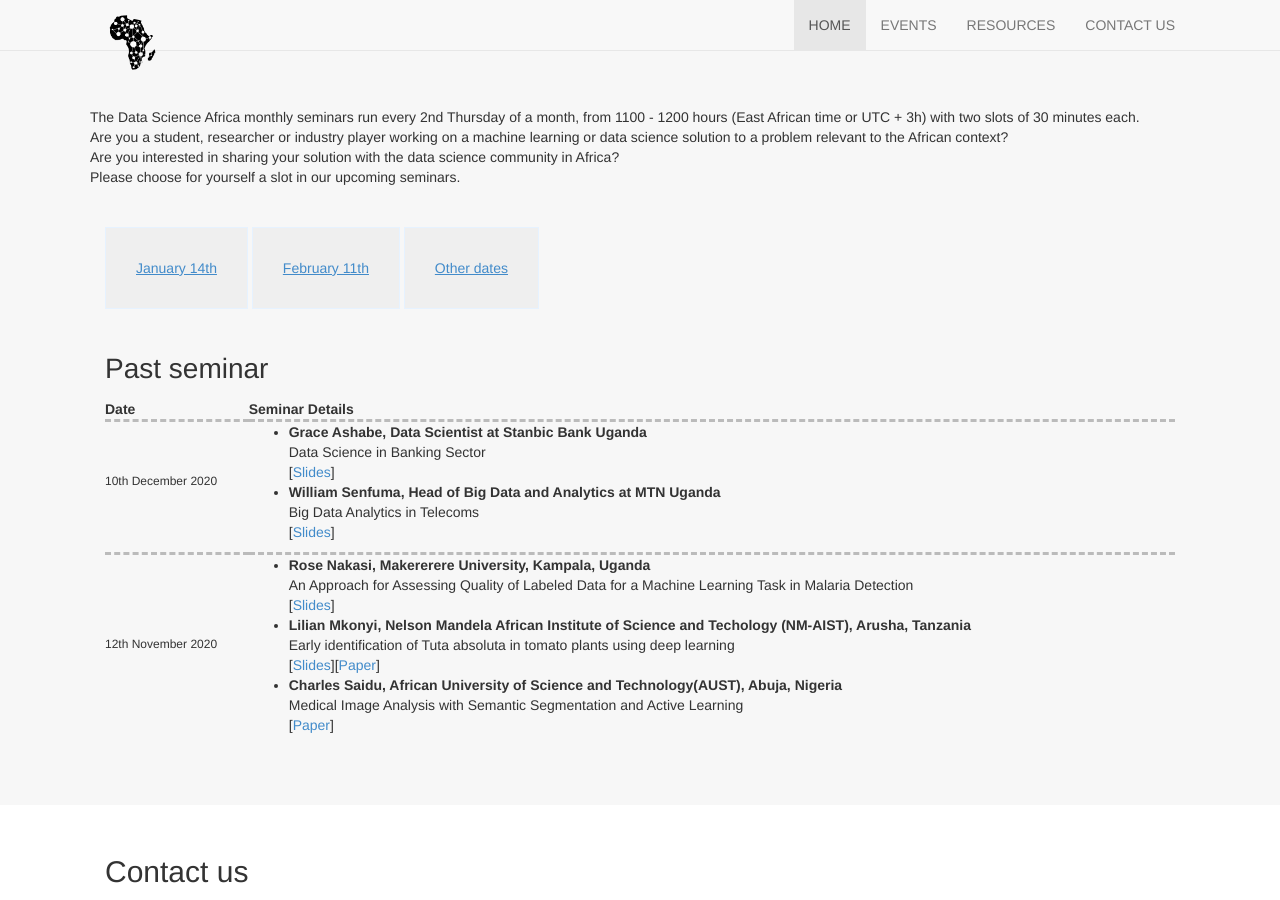
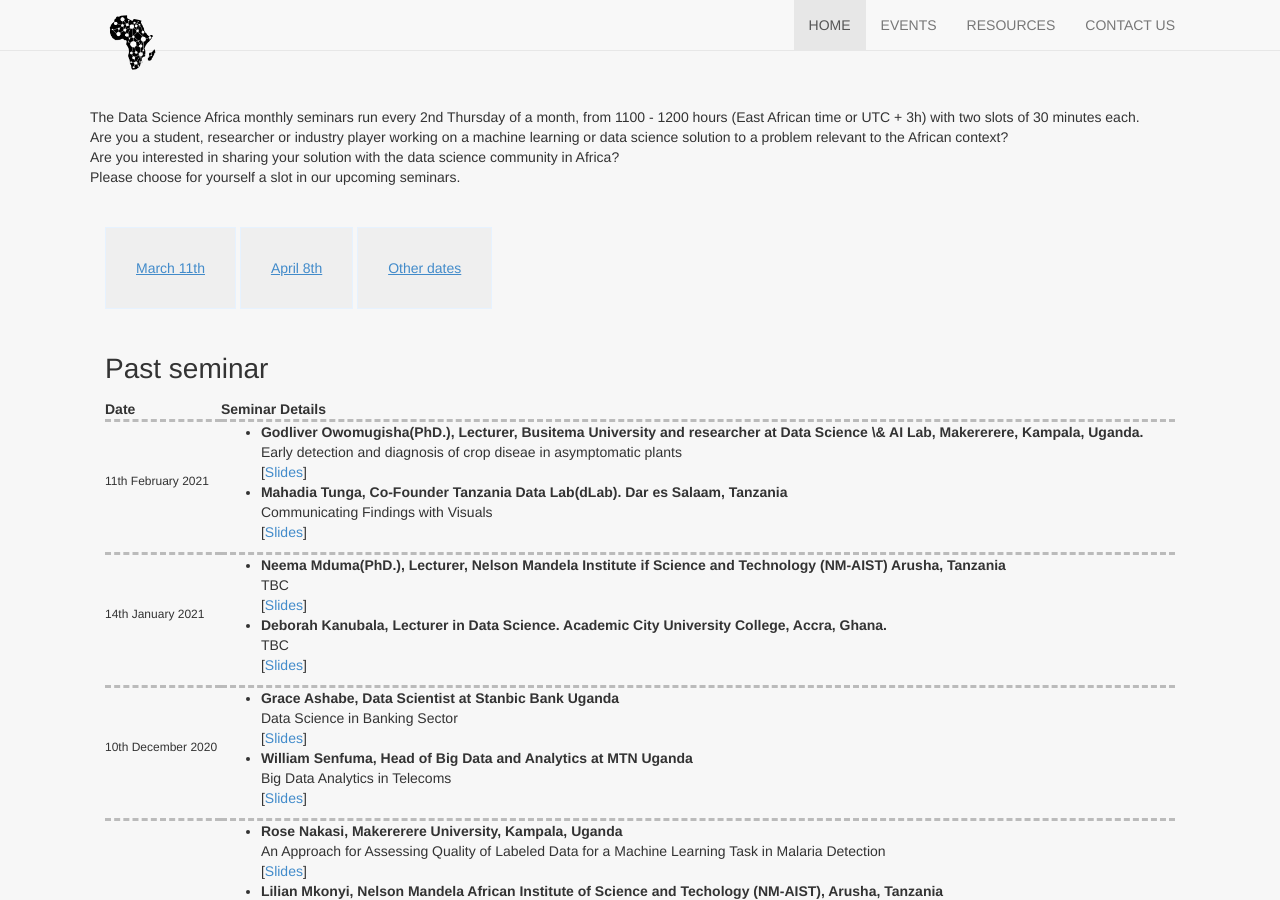
Before and after one commit to datsciafrica/monthly-research-seminars, a Jekyll site: the page built from index.html, in a window 1280 px wide and 900 px high, scrolled down 423 px. Built offline with Jekyll 4.4.1, drawn with Linux system fonts in a browser that asks for light colours; nearby versions of some CDN libraries.

Commit message:
added 14th Jan and 11th Feb presentations

```diff
--- a/index.html
+++ b/index.html
@@ -13,8 +13,8 @@
     <div  class="container-fluid"> <!-- class="eventds"-->
         <!--<p style="font-size:28px;">Expression of interest to present in the upcoming seminars:</p>-->
             <br><br>
-        <a href="https://docs.google.com/forms/d/e/1FAIpQLSfh1yZyoinB8ikIAA3HqYGRBFKDX1q-DdbBAvFodq8pf-JXig/viewform?usp=pp_url&entry.248947619=14-Jan-2021" target="blank"><button type="button" class="button"> January 14th </button></a>
-        <a href="https://docs.google.com/forms/d/e/1FAIpQLSfh1yZyoinB8ikIAA3HqYGRBFKDX1q-DdbBAvFodq8pf-JXig/viewform?usp=pp_url&entry.248947619=11-Feb-2021" target="blank"><button type="button"> February 11th </button></a>
+        <a href="https://docs.google.com/forms/d/e/1FAIpQLSfh1yZyoinB8ikIAA3HqYGRBFKDX1q-DdbBAvFodq8pf-JXig/viewform?usp=pp_url&entry.248947619=11-Mar-2021" target="blank"><button type="button" class="button"> March 11th </button></a>
+        <a href="https://docs.google.com/forms/d/e/1FAIpQLSfh1yZyoinB8ikIAA3HqYGRBFKDX1q-DdbBAvFodq8pf-JXig/viewform?usp=pp_url&entry.248947619=8-Apr-2021" target="blank"><button type="button"> April 8th </button></a>
         <a href="https://forms.gle/C4uDMx1FptahwXnu6" target="blank"><button type="button"> Other dates </button></a>
     </div>
     </section>
@@ -34,6 +34,48 @@
               <th>Seminar Details </th>
 
           </tr>
+
+           <tr style="border-top: 3px dashed #bbb;">
+
+          <td><h6>11th February 2021</h6></td>
+        <td>
+          <ul>
+              <li><b> Godliver Owomugisha(PhD.), Lecturer, Busitema University and researcher at Data Science \& AI Lab, Makererere, Kampala, Uganda. </b>
+                      <div>Early detection and diagnosis of crop diseae in  asymptomatic plants</div> [<a herf="#">Slides</a>]
+              </li>
+            <li>
+              <b>Mahadia Tunga, Co-Founder Tanzania Data Lab(dLab). Dar es Salaam, Tanzania</b>
+                <div>Communicating Findings with Visuals</div> [<a href="#">Slides</a>]
+
+              </li>
+
+
+          </ul>
+          </td>
+        </tr>
+
+
+
+               <tr style="border-top: 3px dashed #bbb;">
+
+          <td><h6>14th January 2021</h6></td>
+        <td>
+          <ul>
+              <li><b> Neema Mduma(PhD.), Lecturer, Nelson Mandela Institute if Science and Technology (NM-AIST) Arusha, Tanzania </b>
+                      <div>TBC</div> [<a herf="#">Slides</a>]
+              </li>
+            <li>
+              <b>Deborah Kanubala, Lecturer in Data Science. Academic City University College, Accra, Ghana. </b>
+                <div>TBC</div> [<a href="#">Slides</a>]
+
+              </li>
+
+
+          </ul>
+          </td>
+        </tr>
+
+
               <tr style="border-top: 3px dashed #bbb;">
 
           <td><h6>10th December 2020</h6></td>
```
